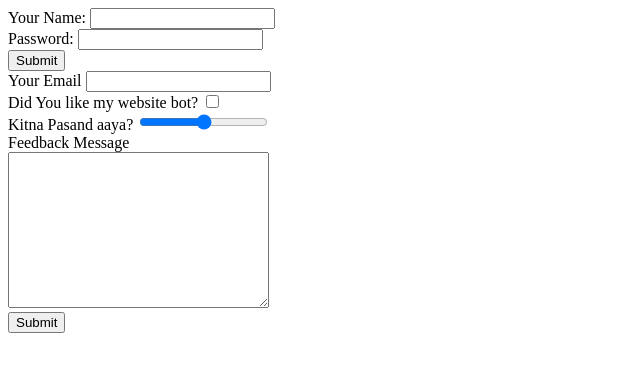
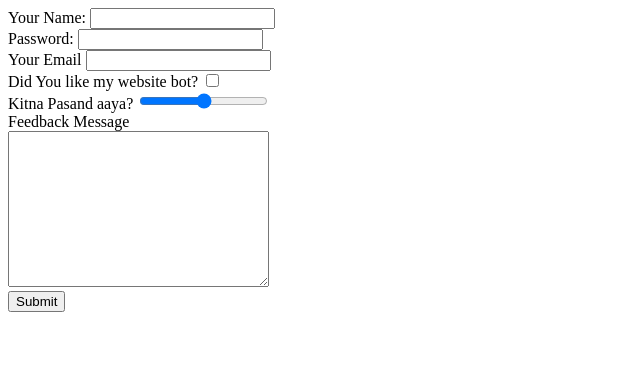
Before and after one commit to WiseyXD/resume, a plain HTML site: page Feedback.html in a window 1280 px wide. Shown: the whole page, without its empty margins (0-640 px from the left). Drawn offline with Linux system fonts and the light colour scheme.

Commit message:
There were two submit button, so I removed one

```diff
--- a/Feedback.html
+++ b/Feedback.html
@@ -14,8 +14,7 @@
         <label for="">Password:</label>
         <input type="password" name="Password" id="">
         <br>
-        <input type="submit">
-        <br>
+
         <label for="">Your Email</label>
         <input type="email" name="Your Email" id="">
         <br>
```
